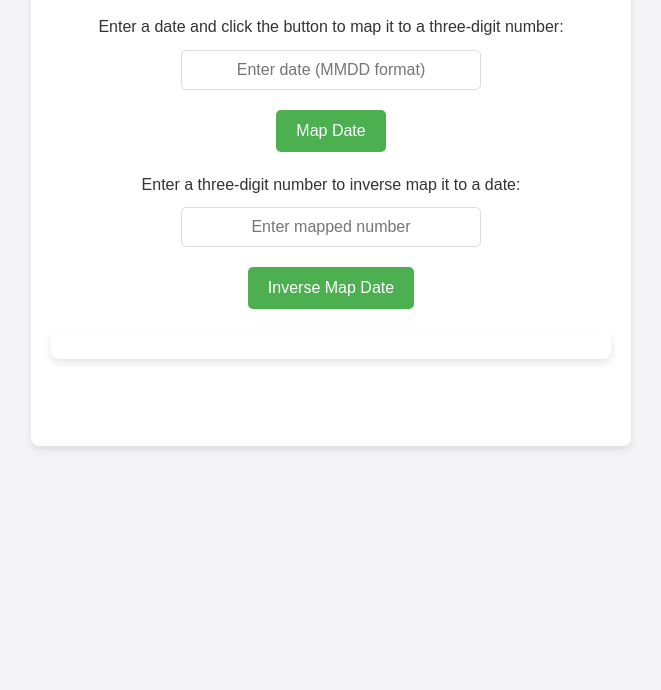
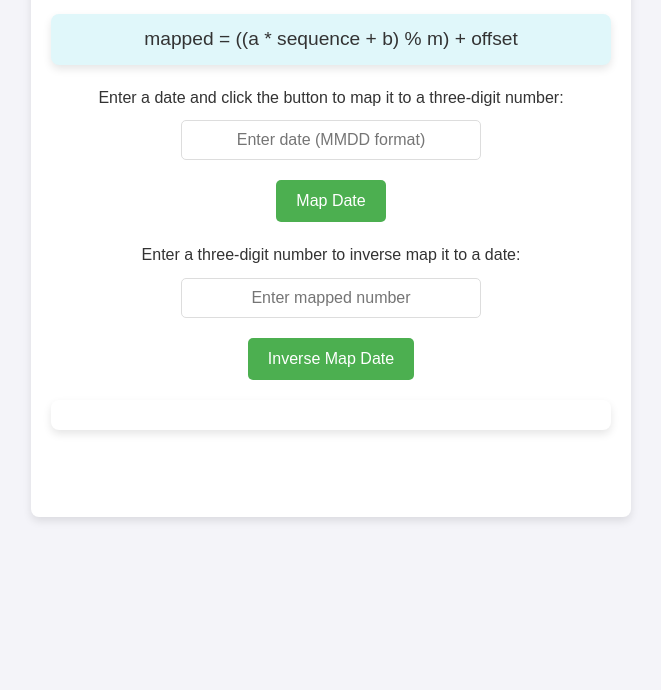
Before and after one commit to metrovoc/date-code-mapper, a plain HTML site: page index.html in a window 1280 px wide. Shown: the part 110-800 px from the top of the page, without its empty margins (309-970 px from the left). Drawn offline with Linux system fonts and the light colour scheme.

Commit message:
equation design

```diff
--- a/index.html
+++ b/index.html
@@ -9,6 +9,12 @@
   <body>
     <div class="container">
       <h1>Date Mapping</h1>
+      <div id="formula" class="formula">
+        mapped = ((<span class="highlight" id="a">a</span> * sequence +
+        <span class="highlight" id="b">b</span>) %
+        <span class="highlight" id="m">m</span>) +
+        <span class="highlight" id="offset">offset</span>
+      </div>
       <p>
         Enter a date and click the button to map it to a three-digit number:
       </p>
--- a/script.js
+++ b/script.js
@@ -1,3 +1,16 @@
+const a = 37;
+const b = 123;
+const m = 366;
+const offset = 100;
+
+document.addEventListener("DOMContentLoaded", () => {
+  document.getElementById("a").setAttribute("data-value", a);
+  document.getElementById("b").setAttribute("data-value", b);
+  document.getElementById("m").setAttribute("data-value", m);
+  document.getElementById("offset").setAttribute("data-value", offset);
+  loadHistory();
+});
+
 function dateToSequence(date) {
   try {
     let dateStr = String(date).padStart(4, "0"); // 确保日期是 4 位数
@@ -42,10 +55,6 @@ function modularInverse(a, m) {
 }
 
 function dateMapping(dates) {
-  const m = 366;
-  const a = 37;
-  const b = 123;
-  const offset = 100;
   let results = [];
   for (let date of dates) {
     let sequence = dateToSequence(date); // 转换为序列号
@@ -57,10 +66,6 @@ function dateMapping(dates) {
 }
 
 function inverseMapping(mappedList) {
-  const m = 366;
-  const a = 37;
-  const b = 123;
-  const offset = 100;
   let aInv = modularInverse(a, m);
   if (aInv === null) {
     console.error("逆元不存在");
@@ -81,8 +86,6 @@ let dates = [101, 1230]; // 输入日期集合（格式 MMDD）
 let mapped = dateMapping(dates); // 映射到三位数集合
 let reversedDates = inverseMapping(mapped); // 映射回日期
 console.log(mapped, reversedDates);
-
-document.addEventListener("DOMContentLoaded", loadHistory);
 
 function mapDate() {
   const inputDate = document.getElementById("inputDate").value;
--- a/style.css
+++ b/style.css
@@ -154,3 +154,36 @@ input[type="text"]:focus {
 #toggleHistory:hover {
   transform: scale(1.1); /* 鼠标悬停时轻轻浮起 */
 }
+
+/* 公式方块样式 */
+.formula {
+  background-color: #e0f7fa;
+  padding: 10px;
+  border-radius: 8px;
+  box-shadow: 0 4px 8px rgba(0, 0, 0, 0.1);
+  margin: 20px auto;
+  max-width: 600px;
+  text-align: center;
+  font-size: 1.2rem;
+  color: #333;
+}
+
+.highlight {
+  cursor: pointer;
+  position: relative;
+}
+
+.highlight:hover::after {
+  content: attr(data-value);
+  position: absolute;
+  bottom: 100%;
+  left: 50%;
+  transform: translateX(-50%);
+  background-color: #333;
+  color: #fff;
+  padding: 5px;
+  border-radius: 5px;
+  white-space: nowrap;
+  font-size: 0.9rem;
+  z-index: 10;
+}
```
